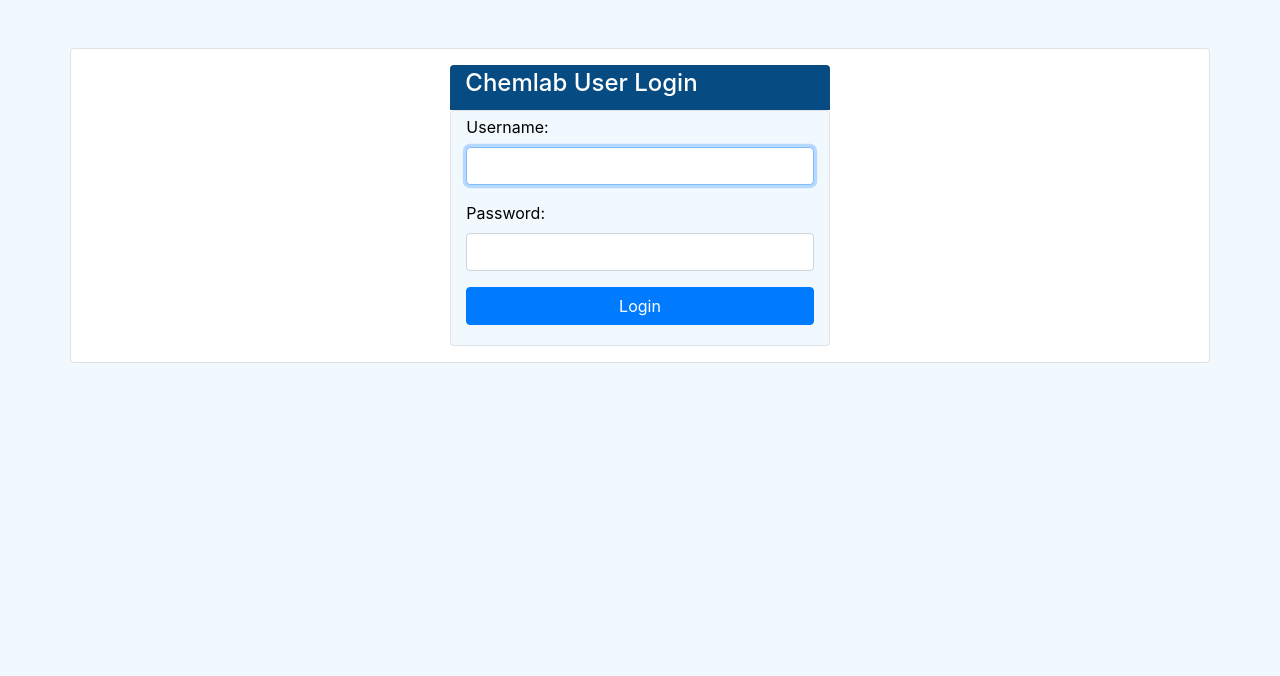
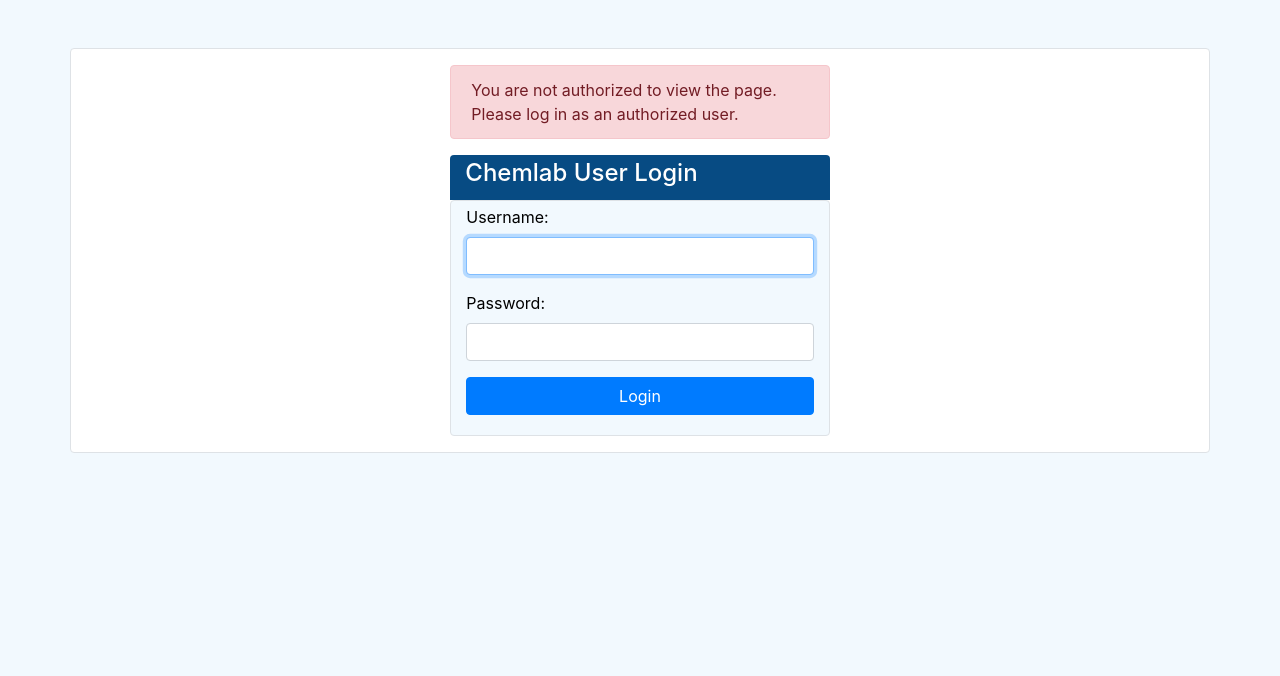
Before and after one commit to emreture/cs50web-chemlab, a Django app: page /accounts/login/?next=/customers/ in a window 1280 px wide. Shown: the part 56-732 px from the top of the page. Run offline with Django 3.2, Linux system fonts and the light colour scheme; some libraries are stand-ins or nearby versions.

Commit message:
Show message for unauthorized user.

```diff
--- a/templates/registration/login.html
+++ b/templates/registration/login.html
@@ -4,6 +4,13 @@ Login
 {% endblock title %}
 {% block body %}
 <div class="container bg-white border rounded py-3 my-5">
+  {% if next %}
+  <div class="row justify-content-center">
+    <div class="col-lg-4 alert alert-danger">
+      You are not authorized to view the page.<br>Please log in as an authorized user.
+    </div>
+  </div>
+  {% endif %}
   <div class="row justify-content-center">
     <div class="col-lg-4 w3-theme-dark rounded-top py-1">
       <h4>Chemlab User Login</h4>
```
